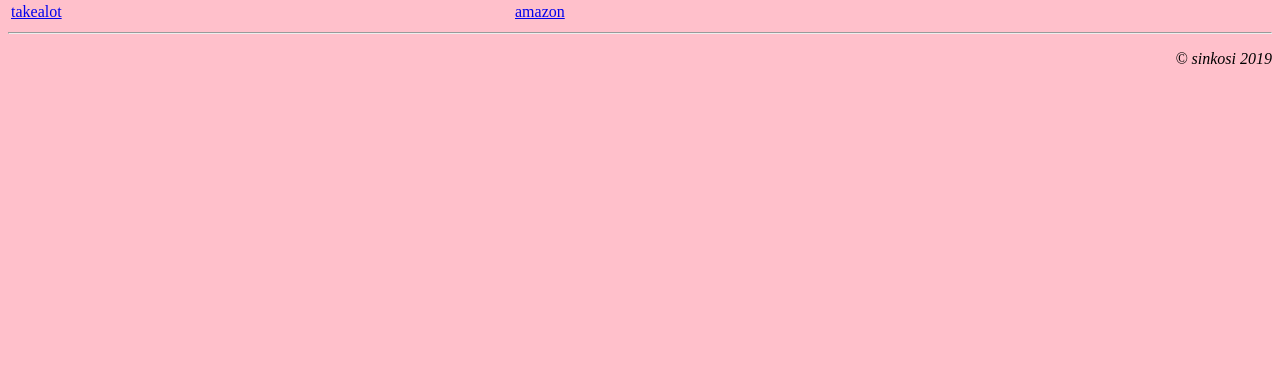
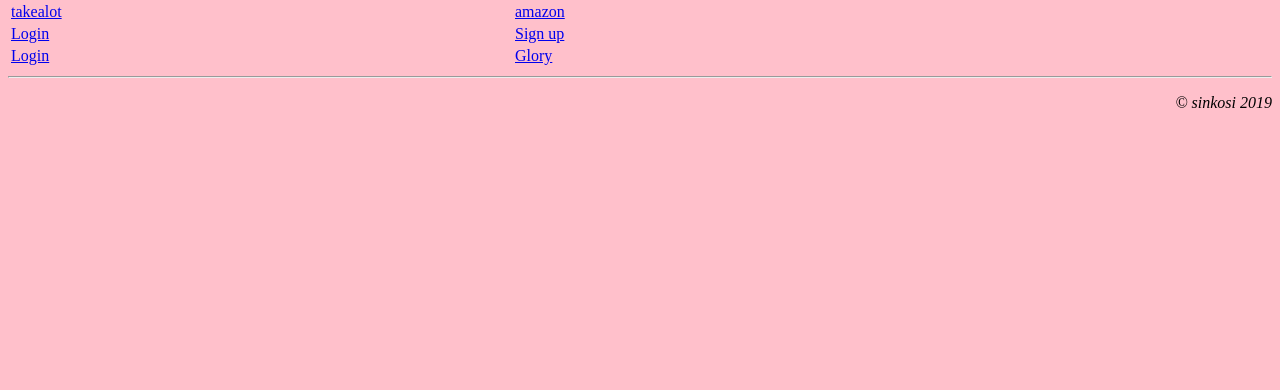
Before and after one commit to sinkosi/Camagru, a PHP site: page / in a window 1280 px wide. Shown: the part 410-800 px from the top of the page. Run offline with PHP 8.4, Linux system fonts and the light colour scheme.

Commit message:
A bit of progress

```diff
--- a/index.php
+++ b/index.php
@@ -4,7 +4,7 @@ print "HELLO WORLD, THis is me trying something"
 <!DOCTYPE html>
 <html>
 <head>
-    <title>Basics</title>
+    <title>Camagru</title>
 
 <body style="background-color: #FFC0CB;">
 <header>
@@ -20,6 +20,15 @@ print "HELLO WORLD, THis is me trying something"
         <td><A href ="https://www.takealot.com">takealot</A></td>
         <td><A href="https://www.amazon.com">amazon</A></td>
     </tr>
+    <tr>
+        <td><A href ="loginUser.php"> Login</A></td>
+        <td><A href ="signup.php"> Sign up</A></td>
+        <td><A href="BBC Practice/bbc.html"</A></td>
+    </tr>
+    <tr>
+        <td><A href ="loginUser.php"> Login</A></td>
+        <td><A href ="BBC Practice/bbc.html"> Glory</A></td>
+    </tr>
 </table>
 <hr>
 <p style="text-align: right; font-style: italic">&#169 sinkosi 2019</p>
```
